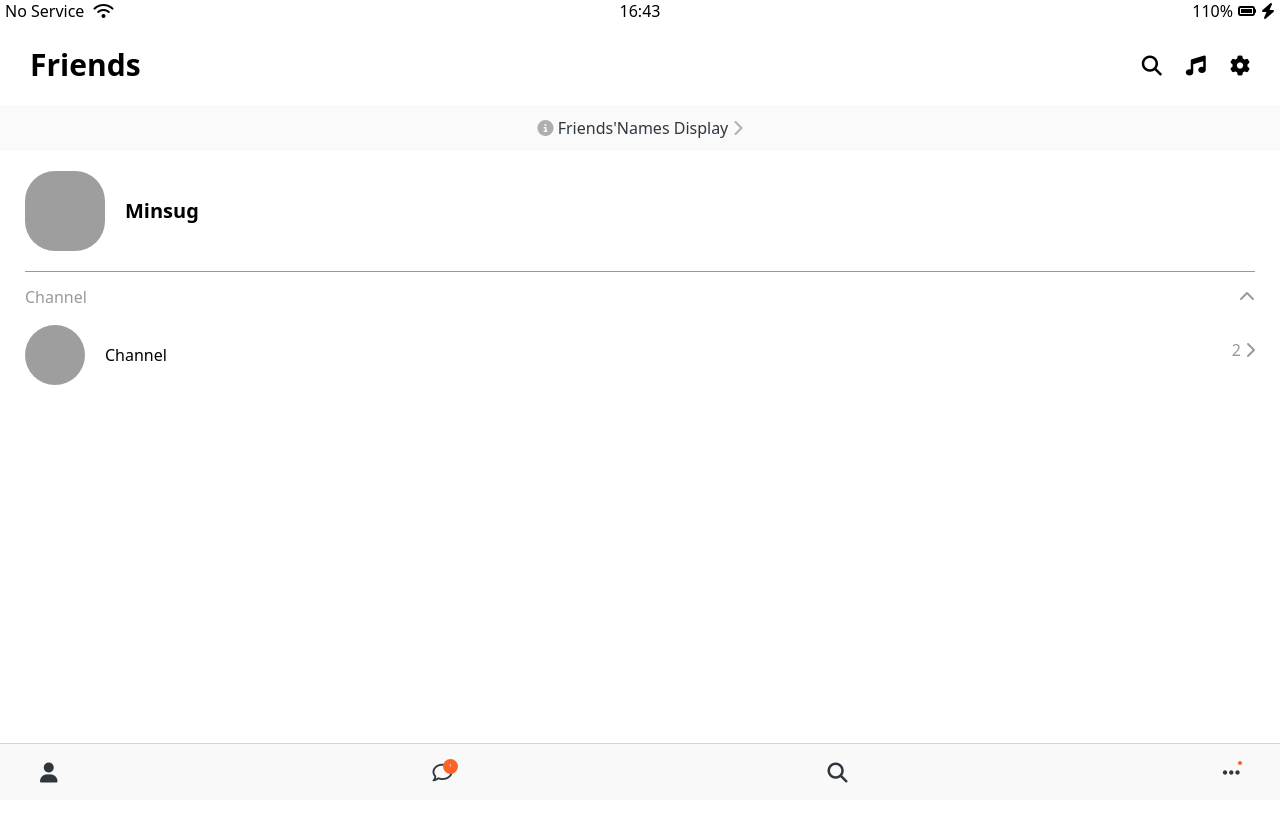
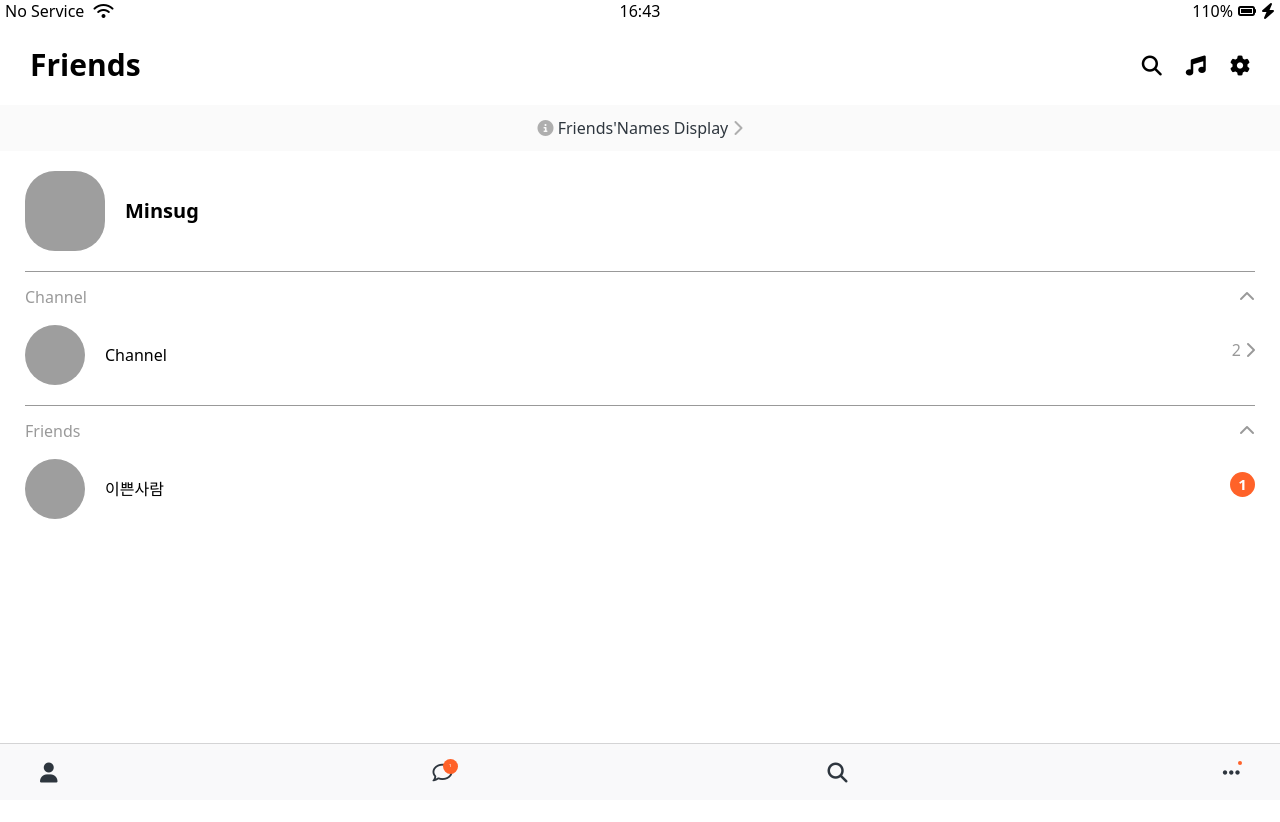
Before and after one commit to sht02048/kokoa-clone-2023, a plain HTML site: page friends.html in a window 1280 px wide. Shown: the top 822 px of the page. Drawn offline with Linux system fonts and the light colour scheme; grey boxes are pictures that could not be loaded.

Commit message:
daeun-setting

```diff
--- a/css/components/user-component.css
+++ b/css/components/user-component.css
@@ -90,3 +90,16 @@
   font-size: 35px;
   color: black;
 }
+
+.user-component-reddot {
+  font-size: 15px;
+  display: flex;
+  justify-content: center;
+  align-items: center;
+  width: 25px;
+  height: 25px;
+  background-color: #ff6229;
+  border-radius: 50%;
+  color: white;
+  font-weight: 600;
+}
--- a/friends.html
+++ b/friends.html
@@ -80,6 +80,31 @@
           </div>
         </div>
       </div>
+
+      <div class="friends-screen__channel">
+        <a href="private-chat.html">
+          <div class="friends-screen__channel-header">
+            <span>Friends</span>
+            <i class="fa-solid fa-chevron-up"></i>
+          </div>
+          <div class="user-component">
+            <div class="user-component__column">
+              <img
+                src="screenshots/daeun.jpeg"
+                class="user-component__avatar user-component__avatar--sm"
+              />
+              <div class="user-component__text">
+                <h4 class="user-component__title-not-bold">이쁜사람</h4>
+              </div>
+            </div>
+            <div class="user-component__column">
+              <div>
+                <span class="user-component-reddot">1</span>
+              </div>
+            </div>
+          </div>
+        </a>
+      </div>
     </main>
 
     <nav class="nav">
```
